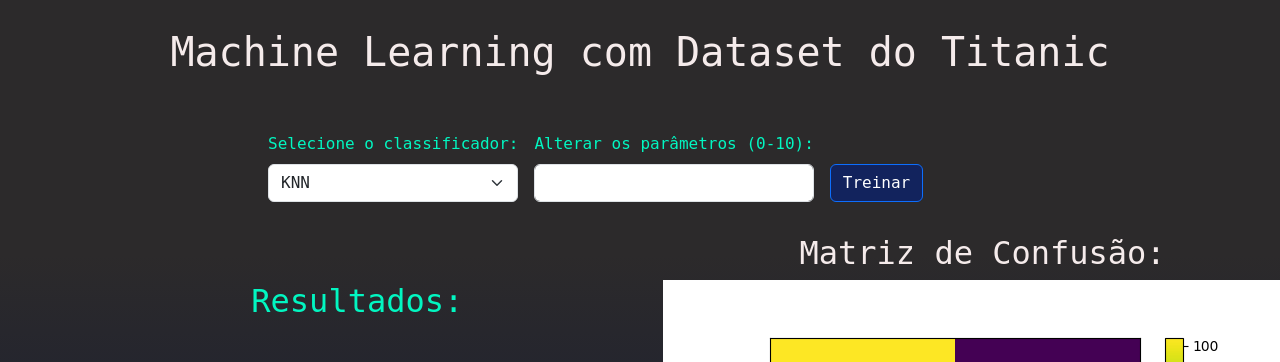
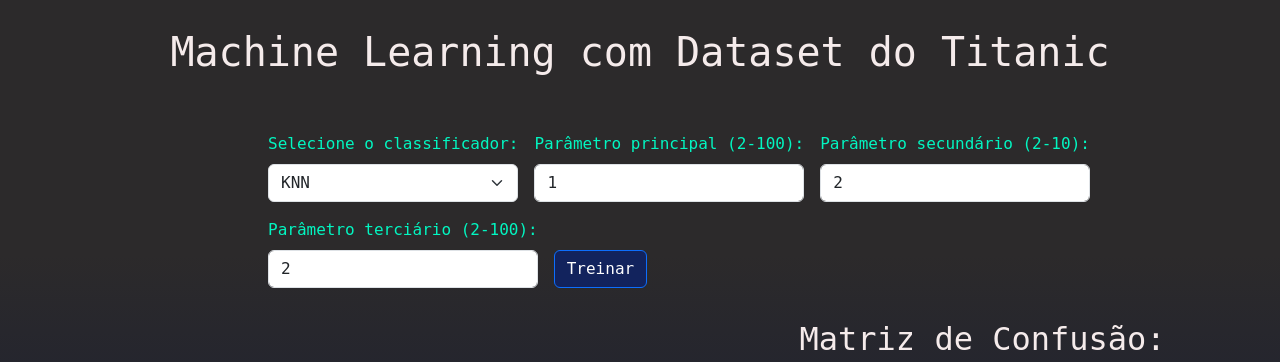
Before and after one commit to mzsmatheus/titanic_mlearning_site, a Flask app: template templates/home.html in a window 1280 px wide. Shown: the top 362 px of the page. Run offline with Flask 3, Linux system fonts and the light colour scheme; the template is opened without the code that fills it, so the values that code supplies are empty.

Commit message:
adicionados mais parametros

```diff
--- a/main.py
+++ b/main.py
@@ -13,18 +13,20 @@ def homepage():
 
         if 'classificador' in request.form:
             classificador = request.form['classificador']
-            max_depth = int(request.form.get('parametros', 0))
+            param1 = int(request.form.get('parametro1', 1))
+            param2 = int(request.form.get('parametro2', 2)) if request.form.get('parametro2') else 2
+            param3 = int(request.form.get('parametro3', 2)) if request.form.get('parametro3') else 2
 
             if classificador == 'KNN':
-                results = ml.treinamentoteste('KNN', max_depth)
+                results = ml.treinamentoteste('KNN', param1, param2, param3)
             elif classificador == 'SVC':
-                results = ml.treinamentoteste('SVC', max_depth)
+                results = ml.treinamentoteste('SVC', param1, param2, param3)
             elif classificador == 'DT':
-                results = ml.treinamentoteste('DT', max_depth)
+                results = ml.treinamentoteste('DT', param1, param2, param3)
             elif classificador == 'RF':
-                results = ml.treinamentoteste('RF', max_depth)
+                results = ml.treinamentoteste('RF', param1, param2, param3)
             elif classificador == 'GBM':
-                results = ml.treinamentoteste('GBM', max_depth)
+                results = ml.treinamentoteste('GBM', param1, param2, param3)
             else:
                 results = {}
 
--- a/templates/home.html
+++ b/templates/home.html
@@ -81,8 +81,16 @@ html, body {
                     </select>
                 </div>
                 <div class="col-auto">
-                    <label for="parametros" class="form-label">Alterar os parâmetros (0-10):</label>
-                    <input type="number" id="parametros" name="parametros" min="0" max="10" class="form-control">
+                    <label for="parametro1" class="form-label">Parâmetro principal (2-100):</label>
+                    <input type="number" id="parametro1" name="parametro1" min="1" value="1" max="100" class="form-control">
+                </div>
+                <div class="col-auto">
+                    <label for="parametro2" class="form-label">Parâmetro secundário (2-10):</label>
+                    <input type="number" id="parametro2" name="parametro2" min="1" value="2" max="10" class="form-control">
+                </div>
+                <div class="col-auto">
+                    <label for="parametro3" class="form-label">Parâmetro terciário (2-100):</label>
+                    <input type="number" id="parametro3" name="parametro3" min="1"  value="2" max="100" class="form-control">
                 </div>
                 <div class="col-auto mt-4">
                     <br>
@@ -98,7 +106,7 @@ html, body {
                 <ul class="adjusted-list" style="font-size: larger;">
                     <li class="textos1">{{ size_str }}</li>
                     <li class="textos1">Classificador: {{ results.classif }}</li>
-                    <li class="textos1">Número do Parâmetro: {{ results.paramt }}</li>
+                    <li class="textos1">Número do Parâmetro: {{ results.paramt1 }}</li>
                     <br>
                     <li>Tipo de Média: {{ results.media }}</li>
                     <li class="fw-bold">Acurácia: {{ results.acuracia }}</li>
```
Also changed, not shown: machinelearn.py (+20 -16 lines), static/confusion_matrix.png.
